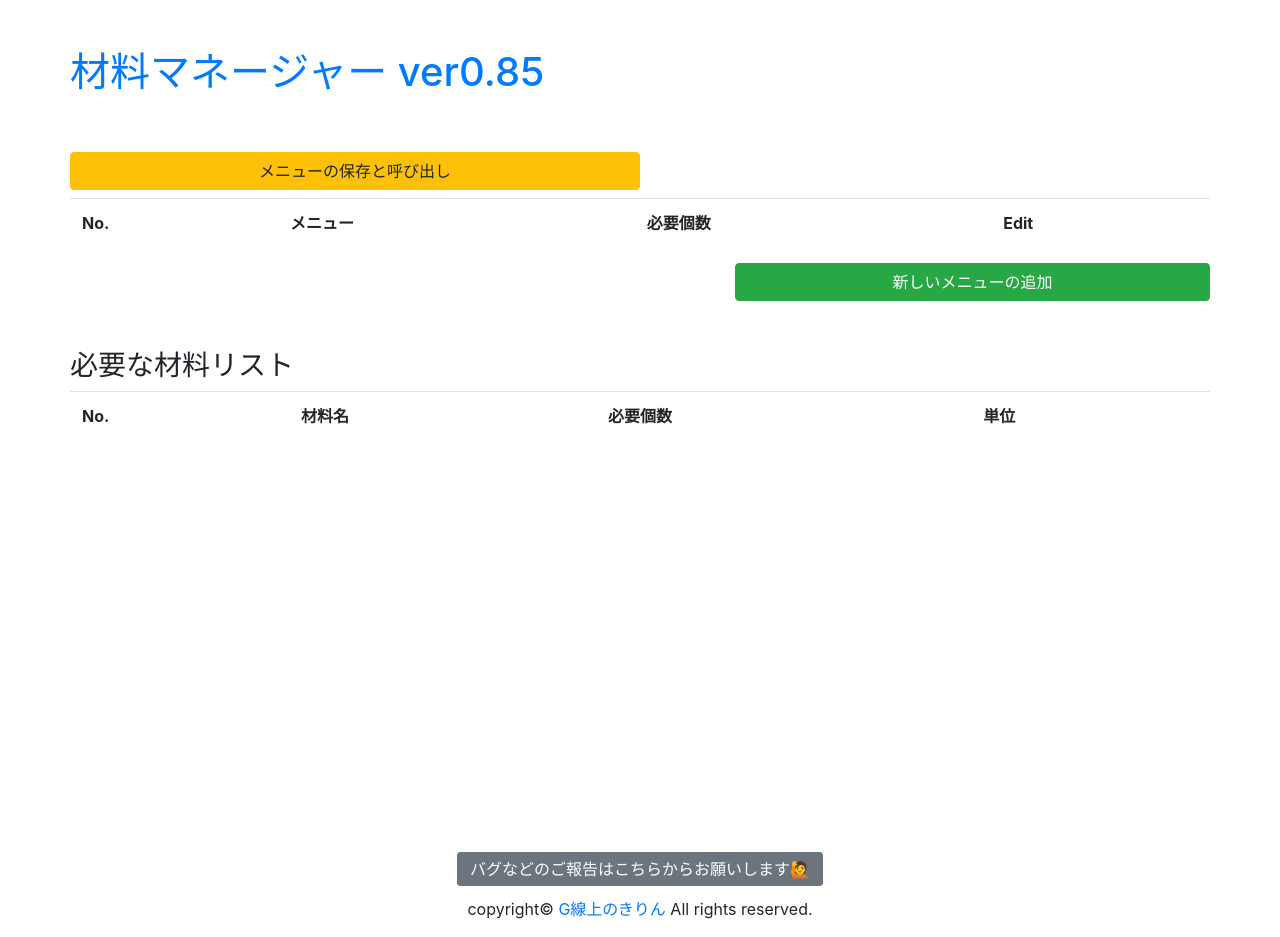
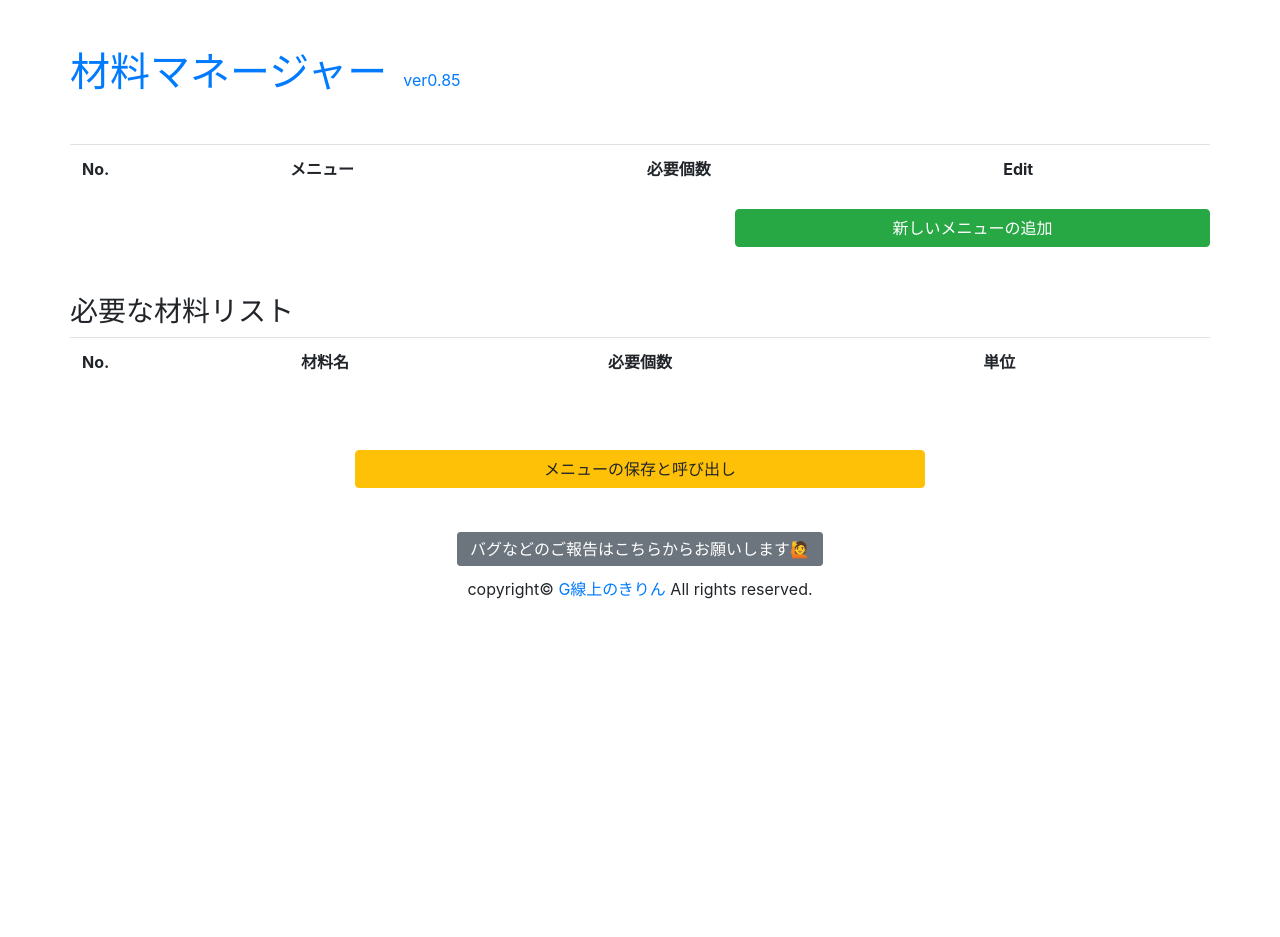
Before and after one commit to lvojp/bento_manager, a Vue app: page / in a window 1280 px wide. After the commit the page ends 800 px from the top, so only its background shows below. Built offline with nearby package versions, Linux system fonts and the light colour scheme.

Commit message:
UI微調整およびスマートフォン使用時のスケール変更を限定規制

```diff
--- a/public/index.html
+++ b/public/index.html
@@ -6,10 +6,36 @@
     <meta name="viewport" content="width=device-width,initial-scale=1.0">
     <link rel="icon" href="<%= BASE_URL %>favicon.ico">
     <title>Bento Manager</title>
+
+    <style>
+        body * {
+            touch-action: manipulation;
+        }
+    </style>
+
+    <script>
+      /* ピッチインピッチアウトによる拡大縮小を禁止 */
+      document.documentElement.addEventListener('touchstart', function (e) {
+        if (e.touches.length >= 2) {
+          e.preventDefault();
+        }
+      }, {passive: false});
+      // /* ダブルタップによる拡大を禁止 */
+      // let t = 0;
+      // document.documentElement.addEventListener('touchend', function (e) {
+      //   let now = new Date().getTime();
+      //   // if ((now - t) < 350){
+      //   if ((now - t) < 350) {
+      //     e.preventDefault();
+      //   }
+      //   t = now;
+      // }, false);
+    </script>
 </head>
 <body>
 <noscript>
-      <strong>We're sorry but <%= htmlWebpackPlugin.options.title %> doesn't work properly without JavaScript enabled. Please enable it to continue.</strong>
+    <strong>We're sorry but <%= htmlWebpackPlugin.options.title %> doesn't work properly without JavaScript enabled.
+        Please enable it to continue.</strong>
 </noscript>
 <div id="app"></div>
 <!-- built files will be auto injected -->
--- a/src/components/Footer.vue
+++ b/src/components/Footer.vue
@@ -1,5 +1,5 @@
 <template>
-  <footer class="row d-block" style="margin-top:400px;">
+  <footer class="row d-block mt-5">
     <div class="text-center mb-3">
       <a class="btn btn-secondary d-inline col-md-7" href="https://giraffeong.com/contact" target="_blank"
          role="button">バグなどのご報告はこちらからお願いします🙋️</a>
--- a/src/components/Header.vue
+++ b/src/components/Header.vue
@@ -2,7 +2,8 @@
   <div class="row">
 
     <header class="my-5 col-md-12 text-primary">
-      <h1 class="text-center"><a @click="backToTop" href="#">材料マネージャー ver0.85</a></h1>
+      <h1 class="text-center d-inline"><a @click="backToTop" href="#">材料マネージャー</a></h1>
+      <p class="d-inline ml-3">ver0.85</p>
       <!--      <h2 class="text-left">{{ title }}</h2>-->
     </header>
   </div>
--- a/src/views/Home.vue
+++ b/src/views/Home.vue
@@ -11,9 +11,6 @@ export default {
       <Header title="Home"></Header>
     </div>
 
-    <div class="row mb-2">
-      <button type="button" @click="toIo" class="btn btn-warning col-md-6">メニューの保存と呼び出し</button>
-    </div>
 
     <div class="row">
       <table class="table col-md-12 table-striped">
@@ -23,7 +20,7 @@ export default {
         <th>Edit</th>
         <tbody>
         <tr v-for="(item, index) in myMenus" :key="item.title">
-          <td>{{ index }}</td>
+          <td>{{ index + 1 }}</td>
           <td>{{ item.title }}</td>
           <td>
             <Counter :amount="item.amount" @changeCount="calculation($event, index)"></Counter>
@@ -55,13 +52,19 @@ export default {
         <tbody>
         <tr v-for="(item, index) in result" :key="item.name">
           <!--        <tr v-for="(item) in result" :key="item.name">-->
-          <td>{{ index }}</td>
+          <td>{{ index + 1 }}</td>
           <td>{{ item.name }}</td>
           <td>{{ item.amount }}</td>
           <td>{{ item.unit }}</td>
         </tr>
         </tbody>
       </table>
+    </div>
+
+    <div class="row mt-5 d-block">
+      <div class="text-center">
+        <button type="button" @click="toIo" class="btn btn-warning col-md-6">メニューの保存と呼び出し</button>
+      </div>
     </div>
 
     <Footer></Footer>
@@ -131,7 +134,7 @@ export default {
 
     deleteItem(idx) {
       let c = confirm('メニューを削除してもよろしいですか？')
-      if ( c === true) {
+      if (c === true) {
         this.myMenus[idx].amount = 0;
         this.needAmount.splice(idx, 1);
         this.makeResult();
```
Lines whose indentation alone changed are shown as unchanged.
